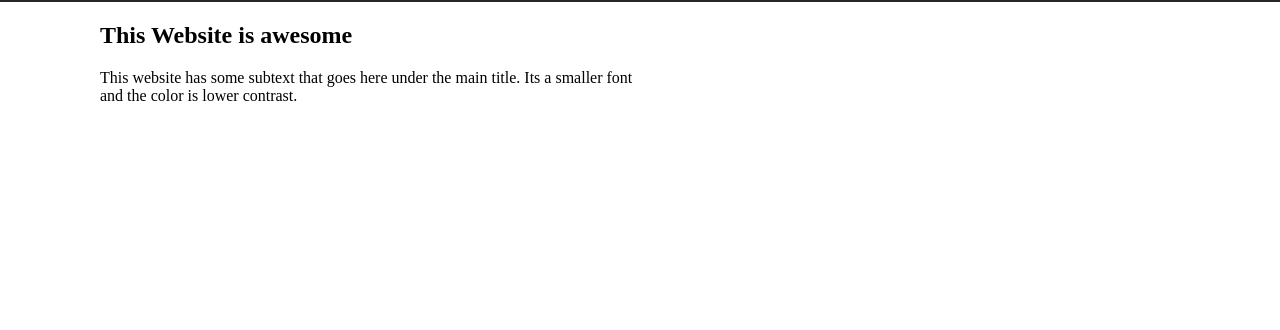
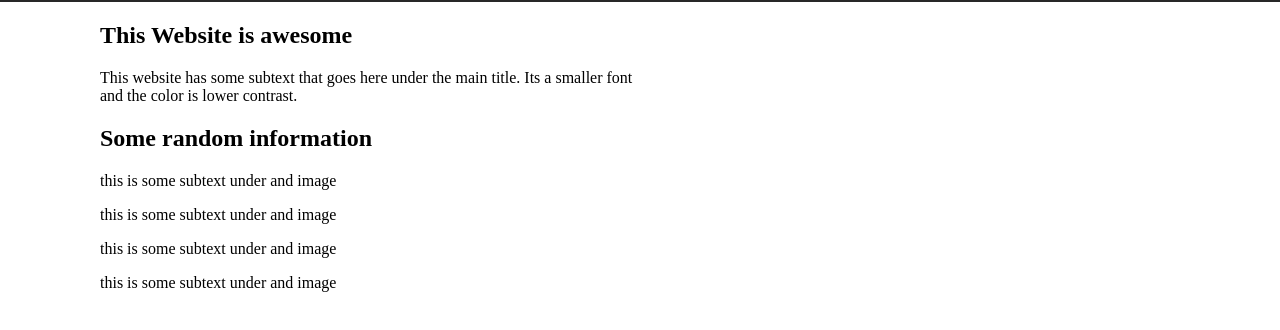
Before and after one commit to DeenoDev/landing-page, a plain HTML site: page index.html in a window 1280 px wide. Shown: the part 88-418 px from the top of the page. Drawn offline with Linux system fonts and the light colour scheme.

Commit message:
added html content to flex container

```diff
--- a/index.html
+++ b/index.html
@@ -28,6 +28,58 @@
        </div>
     </main>
 
+    <section>
+
+      <h2>Some random information</h2>
+
+      <div class="flex-container">
+        <div class="card">
+          <div class="box">
+
+          </div>
+          <p>this is some subtext under and image</p>
+
+        </div>
+
+        <div class="card">
+          <div class="box">
+
+          </div>
+          <p>this is some subtext under and image</p>
+
+        </div>
+
+        <div class="card">
+          <div class="box">
+
+          </div>
+          <p>this is some subtext under and image</p>
+
+        </div><div class="card">
+          <div class="box">
+
+          </div>
+          <p>this is some subtext under and image</p>
+
+        </div>
+
+
+
+
+
+
+
+
+
+
+
+
+
+
+      </div>
+   </section>
+
+
 
 
 </body>
```
